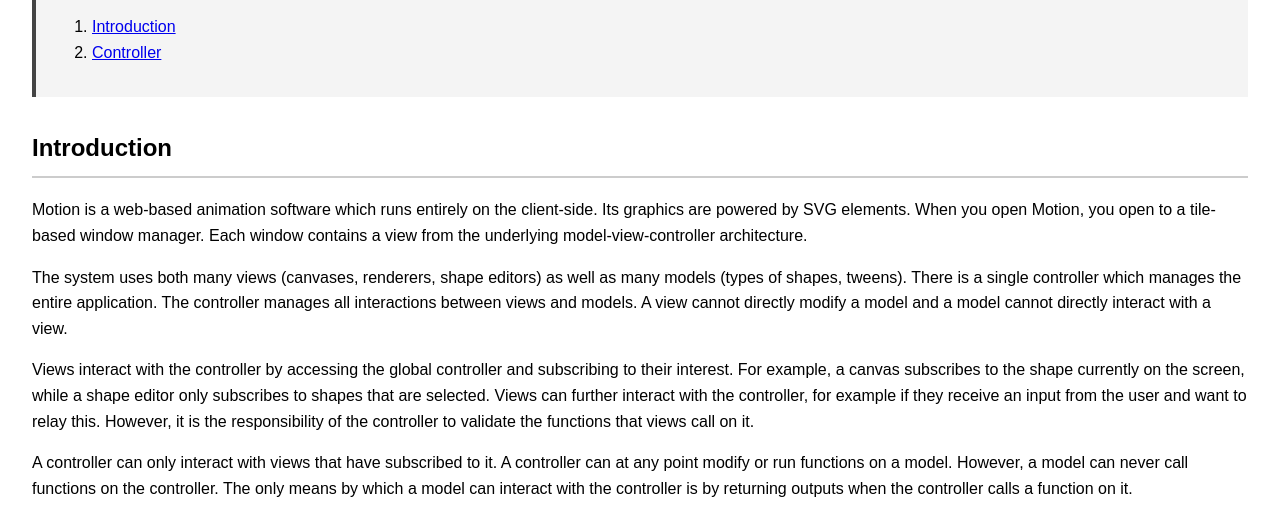
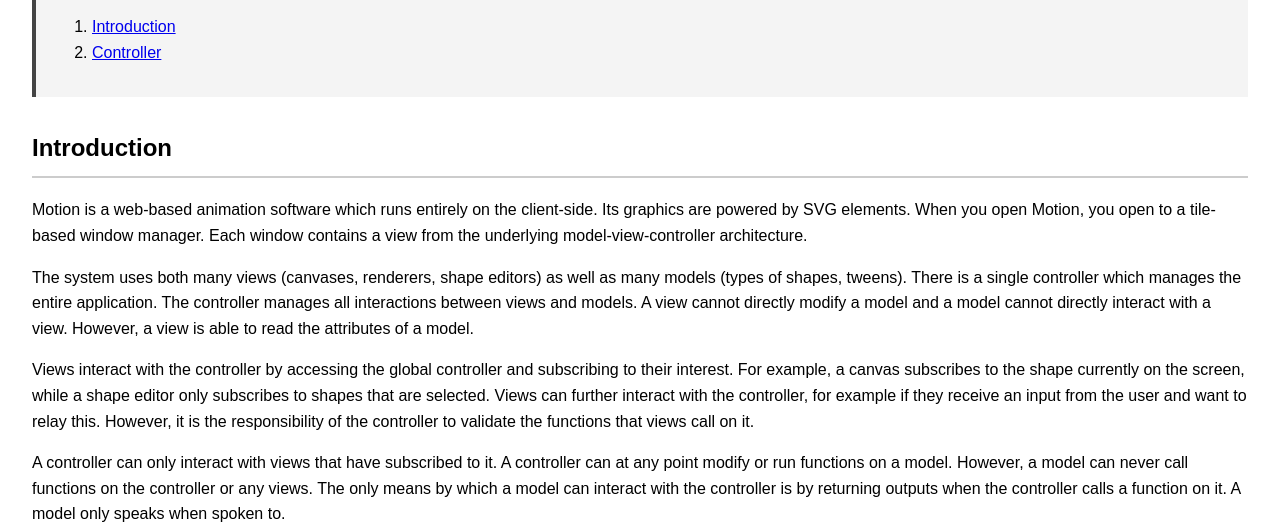
Before and after one commit to Moses-Bejon/MotionDocumentation, a plain HTML site: page index.html in a window 1280 px wide. Shown: the part 270-800 px from the top of the page. Drawn offline with Linux system fonts and the light colour scheme.

Commit message:
small content edits

```diff
--- a/index.html
+++ b/index.html
@@ -89,6 +89,7 @@
             There is a single controller which manages the entire application.
             The controller manages all interactions between views and models.
             A view cannot directly modify a model and a model cannot directly interact with a view.
+            However, a view is able to read the attributes of a model.
         </p>
         <p>
             Views interact with the controller by accessing the global controller and subscribing to their interest.
@@ -99,8 +100,9 @@
         <p>
             A controller can only interact with views that have subscribed to it.
             A controller can at any point modify or run functions on a model.
-            However, a model can never call functions on the controller.
+            However, a model can never call functions on the controller or any views.
             The only means by which a model can interact with the controller is by returning outputs when the controller calls a function on it.
+            A model only speaks when spoken to.
         </p>
     </section>
 
```
